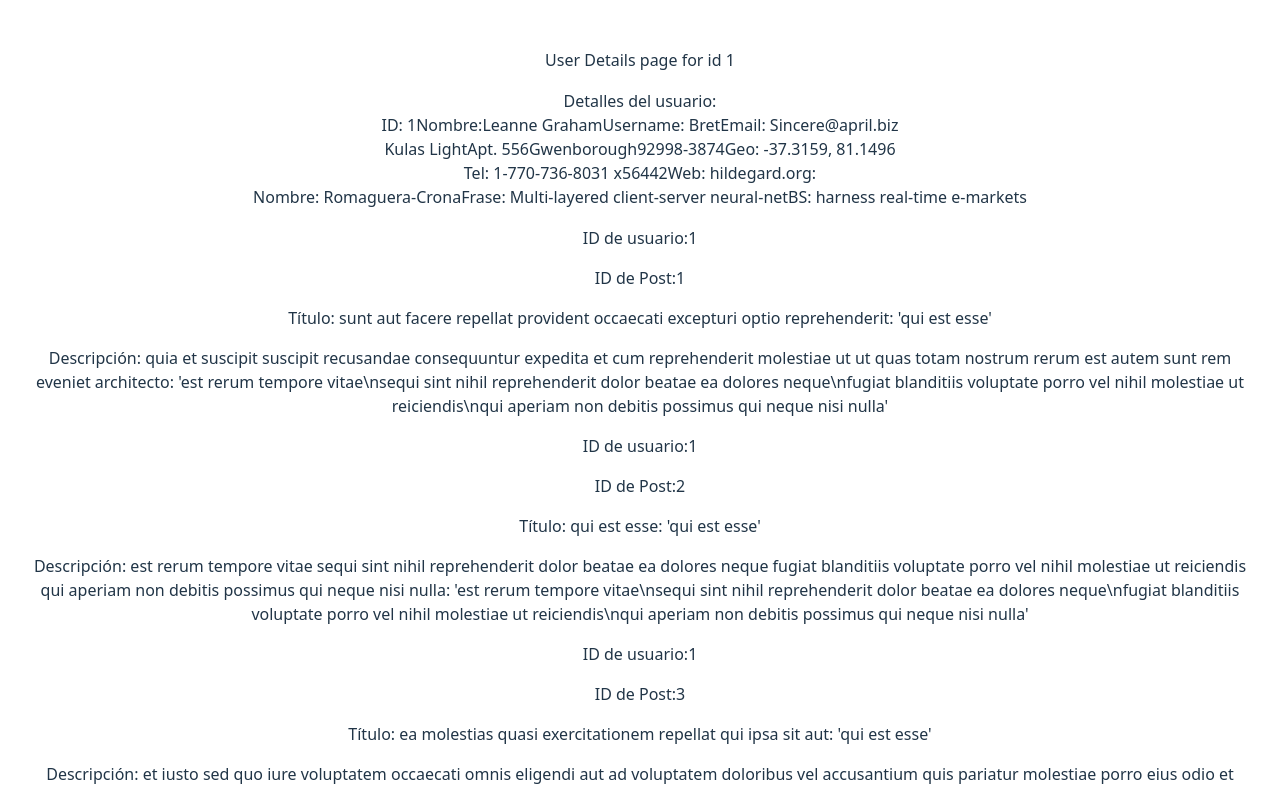
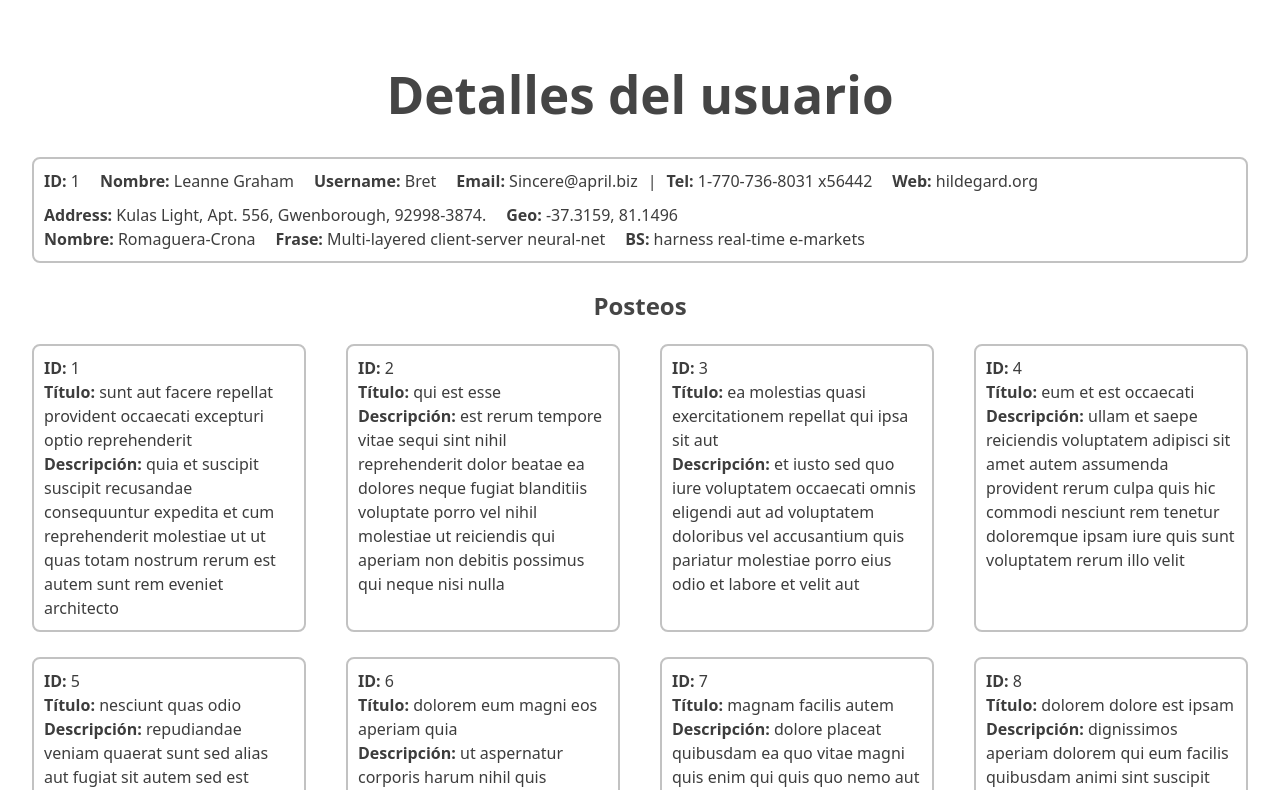
Before and after one commit to ivanezeqgonzalez/itsm-consulting, a React (Vite) app: page /userDetails/1 in a window 1280 px wide. Shown: the top 790 px of the page. Built offline with nearby package versions, Linux system fonts and the light colour scheme.

Commit message:
ITSM-4 Dar los estilos completos a la pantalla userDetail junto a sus componentes.

```diff
--- /dev/null
+++ b/src/components/CardUserDetail/CardUserDetail.module.css
@@ -0,0 +1,36 @@
+.container {
+  border: 2px solid #c2c2c2;
+  color: #3d3d3d;
+  border-radius: 8px;
+  padding: 10px;
+  margin-bottom: 25px;
+}
+.containerPersonalData {
+  display: flex;
+  justify-content: start;
+  gap: 20px;
+}
+.containerAddress {
+  display: flex;
+  justify-content: start;
+  gap: 20px;
+}
+.containerCompany {
+  display: flex;
+  justify-content: start;
+  gap: 20px;
+}
+.containerContact {
+  display: inline-flex;
+  justify-content: start;
+  gap: 20px;
+}
+.containerPersonalDataAndContact {
+  display: flex;
+  gap: 10px;
+  align-items: baseline;
+  margin-bottom: 10px;
+}
+h2 {
+  color: #454545;
+}
--- a/src/components/CardUserDetail/CardUserDetail.tsx
+++ b/src/components/CardUserDetail/CardUserDetail.tsx
@@ -1,23 +1,29 @@
 import { IAddress, ICompany, IUser } from '../../domain/User'
-
+import styles from './CardUserDetail.module.css'
 export interface ICardUserDetail {
   user: IUser
 }
 interface IPersonalData {
-  id: number
-  name: string
-  username: string
-  email: string
+  user: IUser
 }
 
 const PersonalData = (props: IPersonalData) => {
-  const { id, name, username, email } = props
+  const { id, name, username, email } = props.user
   return (
-    <div>
-      ID: {id}
-      Nombre:{name}
-      Username: {username}
-      Email: {email}
+    <div className={styles.containerPersonalData}>
+      <p>
+        <b>ID: </b>
+        {id}
+      </p>
+      <p>
+        <b>Nombre: </b> {name}
+      </p>
+      <p>
+        <b>Username:</b> {username}
+      </p>
+      <p>
+        <b>Email:</b> {email}
+      </p>
     </div>
   )
 }
@@ -27,12 +33,15 @@ interface IAddressProps {
 const Address = (props: IAddressProps) => {
   const { address } = props
   return (
-    <div>
-      {address.street}
-      {address.suite}
-      {address.city}
-      {address.zipcode}
-      Geo: {address.geo.lat}, {address.geo.lng}
+    <div className={styles.containerAddress}>
+      <p>
+        <b>Address: </b>
+        {address.street}, {address.suite}, {address.city}, {address.zipcode}.
+      </p>
+      <p>
+        <b>Geo: </b>
+        {address.geo.lat}, {address.geo.lng}
+      </p>
     </div>
   )
 }
@@ -42,10 +51,35 @@ interface ICompanyProps {
 const Company = (props: ICompanyProps) => {
   const { company } = props
   return (
-    <div>
-      Nombre: {company.name}
-      Frase: {company.catchPhrase}
-      BS: {company.bs}
+    <div className={styles.containerCompany}>
+      <p>
+        <b>Nombre: </b> {company.name}
+      </p>
+      <p>
+        <b>Frase: </b> {company.catchPhrase}
+      </p>
+      <p>
+        <b>BS: </b> {company.bs}
+      </p>
+    </div>
+  )
+}
+interface IContactProps {
+  phone: string
+  website: string
+}
+const Contact = (props: IContactProps) => {
+  const { phone, website } = props
+  return (
+    <div className={styles.containerContact}>
+      <p>
+        <b>Tel: </b>
+        {phone}
+      </p>
+      <p>
+        <b>Web: </b>
+        {website}
+      </p>
     </div>
   )
 }
@@ -53,12 +87,11 @@ const Company = (props: ICompanyProps) => {
 const CardUserDetail = (props: ICardUserDetail) => {
   const { user } = props
   return (
-    <div style={{border: '1px solid white'}}>
-      Detalles del usuario:
-      <PersonalData id={user.id} name={user.name} username={user.username} email={user.email} />
+    <div className={styles.container}>
+      <div className={styles.containerPersonalDataAndContact}>
+        <PersonalData user={user} /> | <Contact phone={user.phone} website={user.website} />
+      </div>
       <Address address={user.address} />
-      Tel: {user.phone}
-      Web: {user.website}:
       <Company company={user.company} />
     </div>
   )
--- /dev/null
+++ b/src/components/ContainerPosts/ContainerPosts.module.css
@@ -0,0 +1,6 @@
+.container {
+  display: flex;
+  justify-content: space-between;
+  flex-wrap: wrap;
+  gap: 25px;
+}
--- a/src/components/ContainerPosts/ContainerPosts.tsx
+++ b/src/components/ContainerPosts/ContainerPosts.tsx
@@ -1,15 +1,15 @@
 import { IPost } from '../../domain/Post'
 import PostCard from '../PostCard/PostCard'
-
+import styles from './ContainerPosts.module.css'
 interface IContaienrPosts {
   posts: IPost[]
 }
 const ContainerPosts = (props: IContaienrPosts) => {
   const { posts } = props
   return (
-    <div>
+    <div className={styles.container}>
       {posts.map((post) => (
-        <PostCard post={post} />
+        <PostCard post={post} key={post.id} />
       ))}
     </div>
   )
--- /dev/null
+++ b/src/components/PostCard/PostCard.module.css
@@ -0,0 +1,14 @@
+.cardPost {
+  max-width: 250px;
+  text-align: left;
+  color: #3d3d3d;
+  border: 2px solid #c2c2c2;
+  border-radius: 8px;
+  padding: 10px;
+}
+.title {
+}
+.idPost {
+}
+.body {
+}
--- a/src/components/PostCard/PostCard.tsx
+++ b/src/components/PostCard/PostCard.tsx
@@ -1,20 +1,16 @@
 import { IPost } from '../../domain/Post'
+import styles from './PostCard.module.css'
 
 interface IPostCard {
   post: IPost
 }
 const PostCard = (props: IPostCard) => {
-  const { userId, id, title, body } = props.post
+  const { id, title, body } = props.post
   return (
-    <div>
-      <p>ID de usuario:{userId}</p>
-      <p>ID de Post:{id}</p>
-      <p>Título: {title}: 'qui est esse'</p>
-      <p>
-        Descripción: {body}: 'est rerum tempore vitae\nsequi sint nihil reprehenderit dolor beatae
-        ea dolores neque\nfugiat blanditiis voluptate porro vel nihil molestiae ut reiciendis\nqui
-        aperiam non debitis possimus qui neque nisi nulla'
-      </p>
+    <div className={styles.cardPost}>
+      <p className={styles.idPost}><b>ID:</b> {id}</p>
+      <p className={styles.title}><b>Título:</b> {title}</p>
+      <p className={styles.body}><b>Descripción:</b> {body}</p>
     </div>
   )
 }
--- a/src/index.css
+++ b/src/index.css
@@ -53,6 +53,12 @@ button:focus,
 button:focus-visible {
   outline: 4px auto -webkit-focus-ring-color;
 }
+p,
+span,
+div {
+  margin: 0;
+  padding: 0;
+}
 
 @media (prefers-color-scheme: light) {
   :root {
--- a/src/views/UserDetails.tsx
+++ b/src/views/UserDetails.tsx
@@ -1,5 +1,4 @@
-import React from 'react'
-import { useNavigate, useParams } from 'react-router'
+import { useNavigate } from 'react-router'
 import { USERS_MOCK } from './mocks/users'
 import CardUserDetail from '../components/CardUserDetail/CardUserDetail'
 import { Button } from '@mui/material'
@@ -7,7 +6,6 @@ import { POSTS_MOCK } from './mocks/posts'
 import ContainerPosts from '../components/ContainerPosts/ContainerPosts'
 
 const UserDetails = () => {
-  const { id } = useParams()
   const navigate = useNavigate()
   const handleBack = () => {
     navigate('/allUsers')
@@ -15,8 +13,9 @@ const UserDetails = () => {
 
   return (
     <div>
-      <p>User Details page for id {id} </p>
+      <h1>Detalles del usuario</h1>
       <CardUserDetail user={USERS_MOCK[0]} />
+      <h2>Posteos</h2>
       <ContainerPosts posts={POSTS_MOCK} />
       <Button onClick={handleBack} variant='contained'>
         Volver al listado
```
